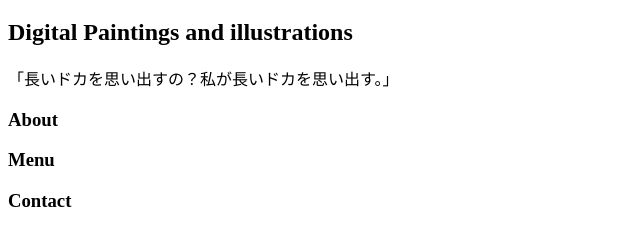
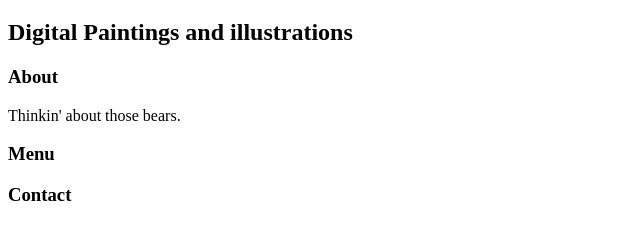
Before and after one commit to bsnell136/Benjamin-Aaron-Digital-Commissions, a plain HTML site: page index.html in a window 1280 px wide. Shown: the part 61-306 px from the top of the page, without its empty margins (0-640 px from the left). Drawn offline with Linux system fonts and the light colour scheme.

Commit message:
Update index.html

```diff
--- a/index.html
+++ b/index.html
@@ -9,8 +9,9 @@
 <body>
 	<div class="container">
 		<h1>Benjamin Aaron Digital Commissions</h1>
-				<h2>Digital Paintings and illustrations</h2>
-		<div class="row" id="about"><p>「長いドカを思い出すの？私が長いドカを思い出す。」</p><h3>About</h3></div>
+			<h2>Digital Paintings and illustrations</h2>
+		<div class="row" id="about"><h3>About</h3></div>
+		<p>Thinkin' about those bears.</p>
 		<div class="row" id="menu"><h3>Menu</h3></div>
 		<div class="row" id="contact"><h3>Contact</h3></div>
 	</div>
```
